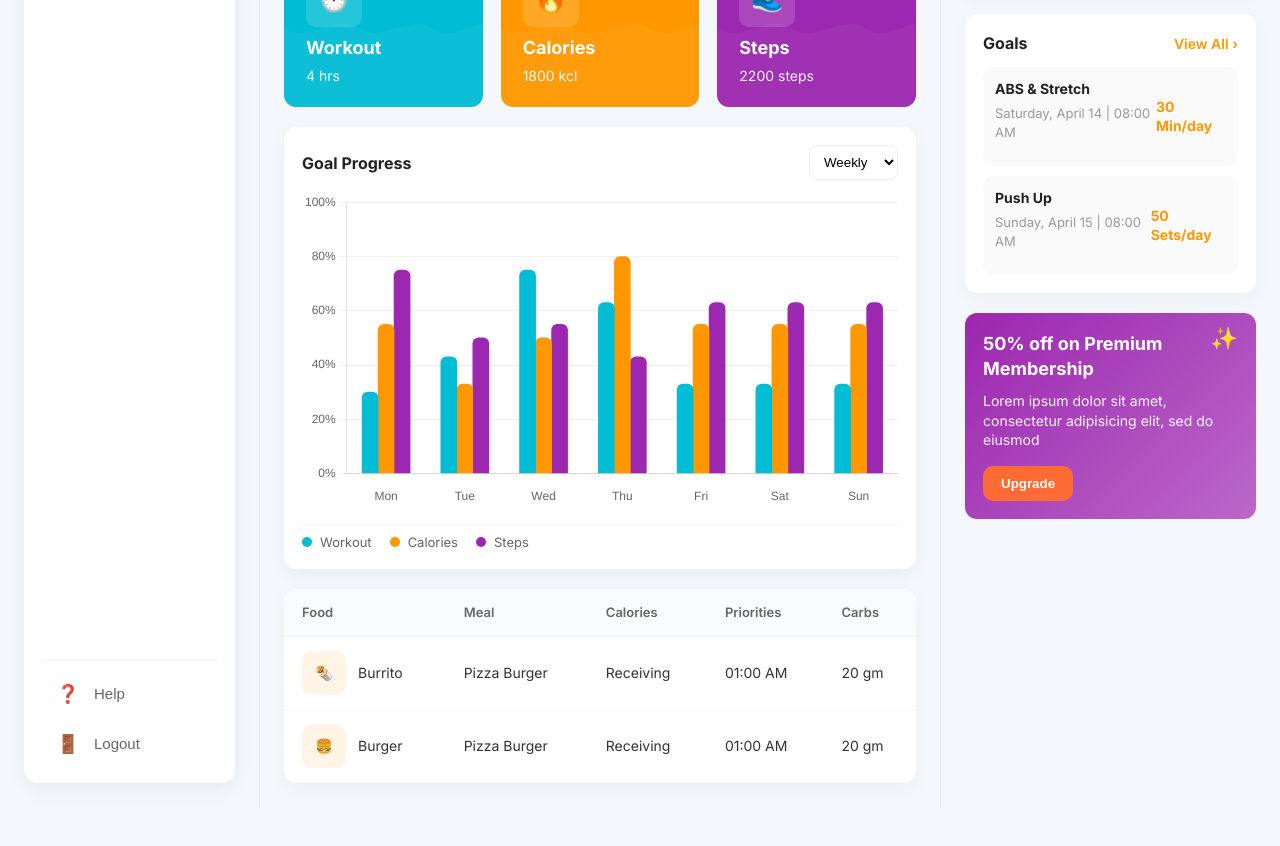
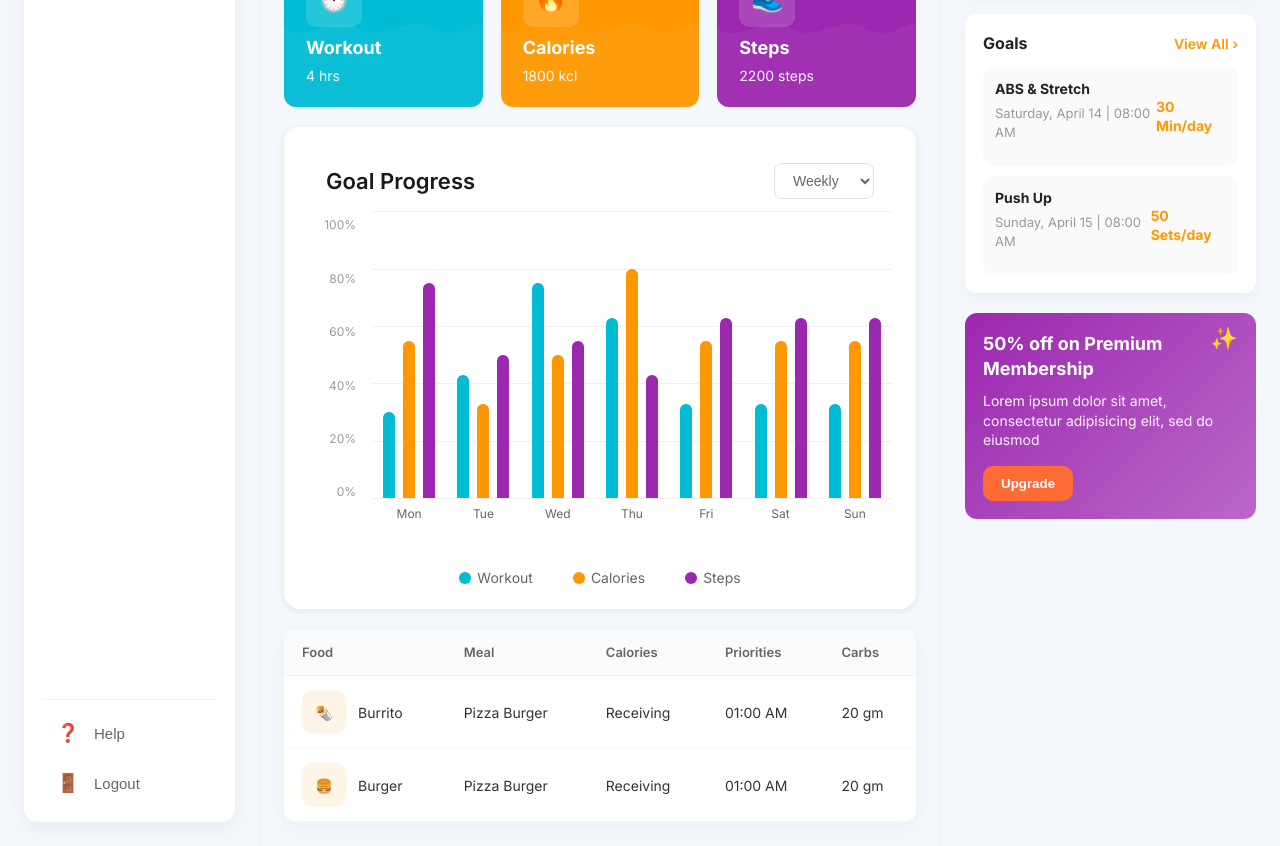
Before and after one commit to Sumanth15/tavasyam, a React (Vite) app: page / in a window 1280 px wide. Shown: the part 440-1286 px from the top of the page. Before the commit the page ends 1247 px from the top, so only its background shows below. Built offline with nearby package versions, Linux system fonts and the light colour scheme.

Commit message:
code fourth push

```diff
--- a/src/components/FoodTable.jsx
+++ b/src/components/FoodTable.jsx
@@ -1,9 +1,8 @@
-// src/components/FoodTable.jsx
 import React from 'react';
 import './FoodTable.css';
 
 const FoodTable = () => {
-  const foods = [
+  const foodData = [
     {
       id: 1,
       icon: '🌯',
@@ -36,21 +35,19 @@ const FoodTable = () => {
             <th>Carbs</th>
           </tr>
         </thead>
-
         <tbody>
-          {foods.map((f) => (
-            <tr key={f.id}>
+          {foodData.map((item) => (
+            <tr key={item.id}>
               <td data-label="Food">
                 <div className="food-cell">
-                  <span className="food-icon">{f.icon}</span>
-                  <span>{f.food}</span>
+                  <span className="food-icon">{item.icon}</span>
+                  <span>{item.food}</span>
                 </div>
               </td>
-
-              <td data-label="Meal">{f.meal}</td>
-              <td data-label="Calories">{f.calories}</td>
-              <td data-label="Priorities">{f.priorities}</td>
-              <td data-label="Carbs">{f.carbs}</td>
+              <td data-label="Meal">{item.meal}</td>
+              <td data-label="Calories">{item.calories}</td>
+              <td data-label="Priorities">{item.priorities}</td>
+              <td data-label="Carbs">{item.carbs}</td>
             </tr>
           ))}
         </tbody>
--- a/src/components/GoalProgress.css
+++ b/src/components/GoalProgress.css
@@ -1,34 +1,191 @@
-/* GoalProgress.css */
-.goal-progress-card{
-  padding:18px;
-  border-radius:12px;
-  background:white;
-  box-shadow: 0 6px 18px rgba(10,10,10,0.04);
-  display:flex;
-  flex-direction:column;
-  gap:12px;
+/* Card container */
+.goal-progress-container {
+  background: white;
+  border-radius: 16px;
+  padding: 24px;
+  box-shadow: 0 2px 8px rgba(0, 0, 0, 0.08);
+  width: 100%;
 }
 
-.gp-top{ display:flex; align-items:center; justify-content:space-between }
-.gp-top h3{ margin:0; font-size:16px }
-.gp-controls select{ padding:8px 10px; border-radius:8px; border:1px solid #eee; background:#fff }
-
-.gp-chart-wrapper{
-  position:relative;
-  height:320px;
-  width:100%;
+.header {
+  display: flex;
+  justify-content: space-between;
+  align-items: center;
+  margin-bottom: 0px;
+}
+.header h2 {
+  font-size: 22px;
+  font-weight: 600;
+  color: #1a1a1a;
+  margin: 0;
+}
+.dropdown select {
+  padding: 8px 14px;
+  border: 1px solid #e0e0e0;
+  border-radius: 8px;
+  font-size: 14px;
+  color: #666;
+  background: white;
+  cursor: pointer;
+  outline: none;
 }
 
-.gp-legend{ display:flex; gap:18px; align-items:center; padding-top:8px; border-top:1px solid #f6f6f6; font-size:13px; color:#666 }
-.legend-item{ display:flex; gap:8px; align-items:center }
-.dot{ width:10px; height:10px; border-radius:50% }
-.dot.workout{ background:#00bcd4 }
-.dot.calories{ background:#ff9800 }
-.dot.steps{ background:#9c27b0 }
+.chart-container {
+  display: flex;
+  gap: 16px;
+  margin-bottom: 20px;
+}
 
-@media (max-width: 900px){
-  .gp-chart-wrapper{ height:260px }
+.y-axis {
+  display: flex;
+  flex-direction: column;
+  justify-content: space-between;
+  padding-top: 6px;
+  padding-bottom: 30px;
+  width: 48px;
+  flex-shrink: 0;
 }
-@media (max-width:520px){
-  .gp-chart-wrapper{ height:220px }
+.y-axis span {
+  font-size: 12px;
+  color: #999;
+  text-align: right;
+  display: block;
 }
+
+.chart {
+  flex: 1;
+  position: relative;
+  height: 320px;
+  min-height: 220px;
+}
+
+
+.grid-lines {
+  position: absolute;
+  top: 0;
+  left: 0;
+  right: 0;
+  bottom: 32px;
+  display: flex;
+  flex-direction: column;
+  justify-content: space-between;
+  pointer-events: none;
+  z-index: 1;
+}
+.grid-line {
+  height: 1px;
+  background: #f0f0f0;
+  width: 100%;
+}
+
+.bars {
+  position: absolute;
+  left: 0;
+  right: 0;
+  top: 0;
+  bottom: 8px;
+  display: flex;
+  justify-content: space-around;
+  align-items: stretch;
+  padding-bottom: 0;
+  z-index: 2;
+}
+
+.bar-group {
+  display: flex;
+  flex-direction: column;
+  align-items: center;
+  flex: 1 1 0;
+  min-width: 44px;
+  height: 100%;
+  justify-content: flex-end;
+}
+
+.bars-wrapper {
+  display: flex;
+  gap: 8px;
+  align-items: flex-end;
+  height: calc(100% - 18px);
+  padding: 0 8px;
+  width: 100%;
+  justify-content: center;
+}
+
+.bar {
+  width: 12px;
+  border-radius: 6px 6px 0 0;
+  transition: height 0.35s ease;
+  min-height: 3px;
+  box-shadow: 0 1px 0 rgba(0,0,0,0.06) inset;
+}
+
+.bar.workout { background: #00bcd4; }
+.bar.calories { background: #ff9800; }
+.bar.steps { background: #9c27b0; }
+
+.day-label {
+  margin-top: 8px;
+  font-size: 12px;
+  color: #666;
+  z-index: 3;
+}
+
+.legend {
+  display: flex;
+  justify-content: center;
+  align-items: center;
+  gap: 40px;
+  padding-top: 20px;
+  border-top: none;
+  margin-top: 10px;
+}
+
+.legend-item {
+  display: flex;
+  align-items: center;
+  gap: 6px;
+  font-size: 14px;
+  color: #666;
+  line-height: 1;
+}
+
+.dot {
+  width: 12px;
+  height: 12px;
+  border-radius: 50%;
+}
+
+.dot.workout { background: #00bcd4; }
+.dot.calories { background: #ff9800; }
+.dot.steps { background: #9c27b0; }
+
+
+
+
+@media (max-width: 900px) {
+  .goal-progress-container { padding: 18px; }
+  .header h2 { font-size: 18px; }
+  .chart { height: 260px; min-height: 180px; }
+  .bars-wrapper { gap: 6px; padding: 0 6px; height: calc(100% - 20px); }
+  .bar { width: 10px; min-height: 2px; border-radius: 5px 5px 0 0; }
+  .y-axis { width: 40px; font-size: 11px; }
+  .day-label { font-size: 11px; }
+  .legend { gap: 20px; font-size: 12px; }
+}
+
+
+@media (max-width: 520px) {
+  .chart-container { gap: 8px; }
+  .chart { height: 220px; min-height: 160px; }
+  .bars-wrapper { gap: 4px; padding: 0 4px; height: calc(100% - 20px); }
+  .bar { width: 8px; min-height: 2px; }
+  .y-axis { display: none; }
+  .day-label { font-size: 11px; }
+  .goal-progress-container { padding: 16px; }
+}
+
+@media (max-width: 420px) {
+  .chart { height: 200px; min-height: 140px; }
+  .bar { width: 6px; min-height: 2px; }
+  .bars-wrapper { gap: 3px; padding: 0 3px; height: calc(100% - 18px); }
+}
--- a/src/components/GoalProgress.jsx
+++ b/src/components/GoalProgress.jsx
@@ -1,145 +1,55 @@
-// src/components/GoalProgress.jsx
-import React, { useMemo, useState, useRef, useEffect } from 'react';
-import './GoalProgress.css';
-
-import {
-  Chart as ChartJS,
-  CategoryScale,
-  LinearScale,
-  BarElement,
-  Title,
-  Tooltip,
-  Legend,
-} from 'chart.js';
-import { Bar } from 'react-chartjs-2';
-
-ChartJS.register(CategoryScale, LinearScale, BarElement, Title, Tooltip, Legend);
+import React, { useState, useMemo } from "react";
+import "./GoalProgress.css";
 
 const GoalProgress = () => {
-  const [timeframe, setTimeframe] = useState('Weekly');
+  const [timeframe, setTimeframe] = useState("Weekly");
 
   const weekData = [
-    { day: 'Mon', workout: 30, calories: 55, steps: 75 },
-    { day: 'Tue', workout: 43, calories: 33, steps: 50 },
-    { day: 'Wed', workout: 75, calories: 50, steps: 55 },
-    { day: 'Thu', workout: 63, calories: 80, steps: 43 },
-    { day: 'Fri', workout: 33, calories: 55, steps: 63 },
-    { day: 'Sat', workout: 33, calories: 55, steps: 63 },
-    { day: 'Sun', workout: 33, calories: 55, steps: 63 },
+    { day: "Mon", workout: 30, calories: 55, steps: 75 },
+    { day: "Tue", workout: 43, calories: 33, steps: 50 },
+    { day: "Wed", workout: 75, calories: 50, steps: 55 },
+    { day: "Thu", workout: 63, calories: 80, steps: 43 },
+    { day: "Fri", workout: 33, calories: 55, steps: 63 },
+    { day: "Sat", workout: 33, calories: 55, steps: 63 },
+    { day: "Sun", workout: 33, calories: 55, steps: 63 },
   ];
-
-  const labels = useMemo(() => weekData.map((d) => d.day), [weekData]);
-
-  const data = useMemo(
-    () => ({
-      labels,
-      datasets: [
-        {
-          label: 'Workout',
-          data: weekData.map((d) => d.workout),
-          backgroundColor: '#00bcd4',
-          borderRadius: 6,
-          barThickness: 16,
-        },
-        {
-          label: 'Calories',
-          data: weekData.map((d) => d.calories),
-          backgroundColor: '#ff9800',
-          borderRadius: 6,
-          barThickness: 16,
-        },
-        {
-          label: 'Steps',
-          data: weekData.map((d) => d.steps),
-          backgroundColor: '#9c27b0',
-          borderRadius: 6,
-          barThickness: 16,
-        },
-      ],
-    }),
-    [labels, weekData]
-  );
 
   const options = useMemo(
     () => ({
       responsive: true,
       maintainAspectRatio: false,
-      interaction: { mode: 'index', intersect: false },
+      interaction: { mode: "index", intersect: false },
       plugins: {
         legend: { display: false },
         tooltip: {
           callbacks: {
             label: (ctx) => {
-              const value = ctx.parsed && (ctx.parsed.y ?? ctx.parsed);
-              return `${ctx.dataset.label}: ${value}%`;
+              const val = ctx.parsed && (ctx.parsed.y ?? ctx.parsed);
+              return `${ctx.dataset.label}: ${val}%`;
             },
           },
         },
       },
+      layout: { padding: { top: 12, right: 8, bottom: 8, left: 0 } },
+      animation: { duration: 700, easing: "easeOutCubic" },
       scales: {
-        x: {
-          stacked: false,
-          grid: { display: false },
-          ticks: { padding: 8 },
-        },
+        x: { stacked: false, offset: true, grid: { display: false } },
         y: {
           beginAtZero: true,
-          suggestedMax: 100,
-          ticks: {
-            stepSize: 20,
-            callback: (v) => `${v}%`,
-          },
-          grid: { color: '#f0f0f0' },
+          max: 100,
+          ticks: { stepSize: 20, callback: (v) => `${v}%` },
+          grid: { color: "#f0f0f0" },
         },
       },
     }),
     []
   );
 
-  const chartRef = useRef(null);
-
-  useEffect(() => {
-    const onResize = () => {
-      requestAnimationFrame(() => {
-        const ref = chartRef.current;
-        if (!ref) return;
-
-        try {
-          if (typeof ref.resize === 'function') {
-            ref.resize();
-          } else if (ref.chartInstance && typeof ref.chartInstance.resize === 'function') {
-            ref.chartInstance.resize();
-          } else if (ref.chart && typeof ref.chart.resize === 'function') {
-            ref.chart.resize();
-          }
-        } catch (err) {
-        }
-      });
-    };
-
-    window.addEventListener('resize', onResize);
-    onResize();
-
-    return () => window.removeEventListener('resize', onResize);
-  }, []);
-
-  useEffect(() => {
-    const ref = chartRef.current;
-    if (!ref) return;
-    try {
-      const chartInstance = ref.chart ?? ref.chartInstance ?? ref;
-      if (chartInstance && typeof chartInstance.update === 'function') {
-        chartInstance.update();
-      }
-    } catch (e) {
-    }
-  }, [timeframe]);
-
   return (
-    <div className="goal-progress-card card">
-      <div className="gp-top">
-        <h3>Goal Progress</h3>
-        <div className="gp-controls">
+    <div className="goal-progress-container">
+      <div className="header">
+        <h2>Goal Progress</h2>
+        <div className="dropdown">
           <select value={timeframe} onChange={(e) => setTimeframe(e.target.value)}>
             <option>Weekly</option>
             <option>Monthly</option>
@@ -148,19 +58,50 @@ const GoalProgress = () => {
         </div>
       </div>
 
-      <div className="gp-chart-wrapper">
-        <Bar ref={chartRef} data={data} options={options} />
+      <div className="chart-container">
+        <div className="y-axis">
+          <span>100%</span>
+          <span>80%</span>
+          <span>60%</span>
+          <span>40%</span>
+          <span>20%</span>
+          <span>0%</span>
+        </div>
+
+        <div className="chart">
+          <div className="grid-lines">
+            {[0, 1, 2, 3, 4, 5].map((i) => (
+              <div key={i} className="grid-line"></div>
+            ))}
+          </div>
+
+          <div className="bars">
+            {weekData.map((data, index) => (
+              <div key={index} className="bar-group">
+                <div className="bars-wrapper">
+                  <div className="bar workout" style={{ height: `${data.workout}%` }} />
+                  <div className="bar calories" style={{ height: `${data.calories}%` }} />
+                  <div className="bar steps" style={{ height: `${data.steps}%` }} />
+                </div>
+                <span className="day-label">{data.day}</span>
+              </div>
+            ))}
+          </div>
+        </div>
       </div>
 
-      <div className="gp-legend">
+      <div className="legend">
         <div className="legend-item">
-          <span className="dot workout" /> Workout
+          <span className="dot workout" />
+          <span>Workout</span>
         </div>
         <div className="legend-item">
-          <span className="dot calories" /> Calories
+          <span className="dot calories" />
+          <span>Calories</span>
         </div>
         <div className="legend-item">
-          <span className="dot steps" /> Steps
+          <span className="dot steps" />
+          <span>Steps</span>
         </div>
       </div>
     </div>
--- a/src/components/Header.css
+++ b/src/components/Header.css
@@ -22,5 +22,5 @@
   .header-center{ justify-content:flex-start; padding-left:8px }
 }
 @media (max-width: 520px) {
-  .header-center{ display:none } /* hide wide search on small mobile */
+  .header-center{ display:none }
 }
```
